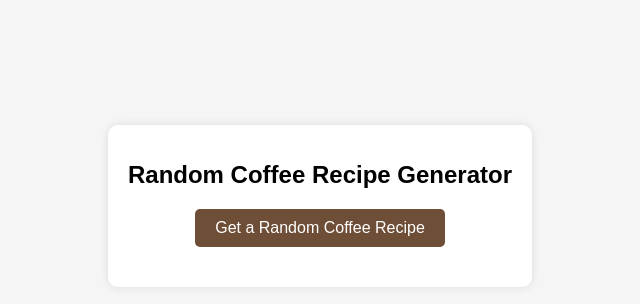
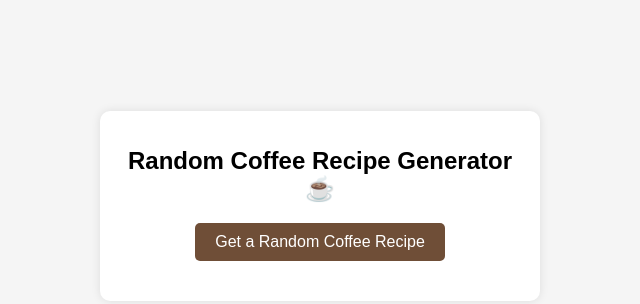
Before and after one commit to aaronsfunstuff/coffee, a plain HTML site: page index.html in a window 1280 px wide. Shown: the part 194-498 px from the top of the page, without its empty margins (320-960 px from the left). Drawn offline with Linux system fonts and the light colour scheme.

Commit message:
Update index.html

```diff
--- a/index.html
+++ b/index.html
@@ -3,12 +3,13 @@
 <head>
     <meta charset="UTF-8">
     <meta name="viewport" content="width=device-width, initial-scale=1.0">
-    <title>Random Coffee Recipe Generator</title>
+    <title>Random Coffee Recipe Generator ☕️</title>
+    <link href="https://fonts.googleapis.com/css2?family=Montserrat:wght@400;600&display=swap" rel="stylesheet">
     <link rel="stylesheet" href="styles.css">
 </head>
 <body>
     <div class="container">
-        <h1>Random Coffee Recipe Generator</h1>
+        <h1>Random Coffee Recipe Generator ☕️</h1>
         <button id="generate-btn">Get a Random Coffee Recipe</button>
         <div id="recipe"></div>
     </div>
```
